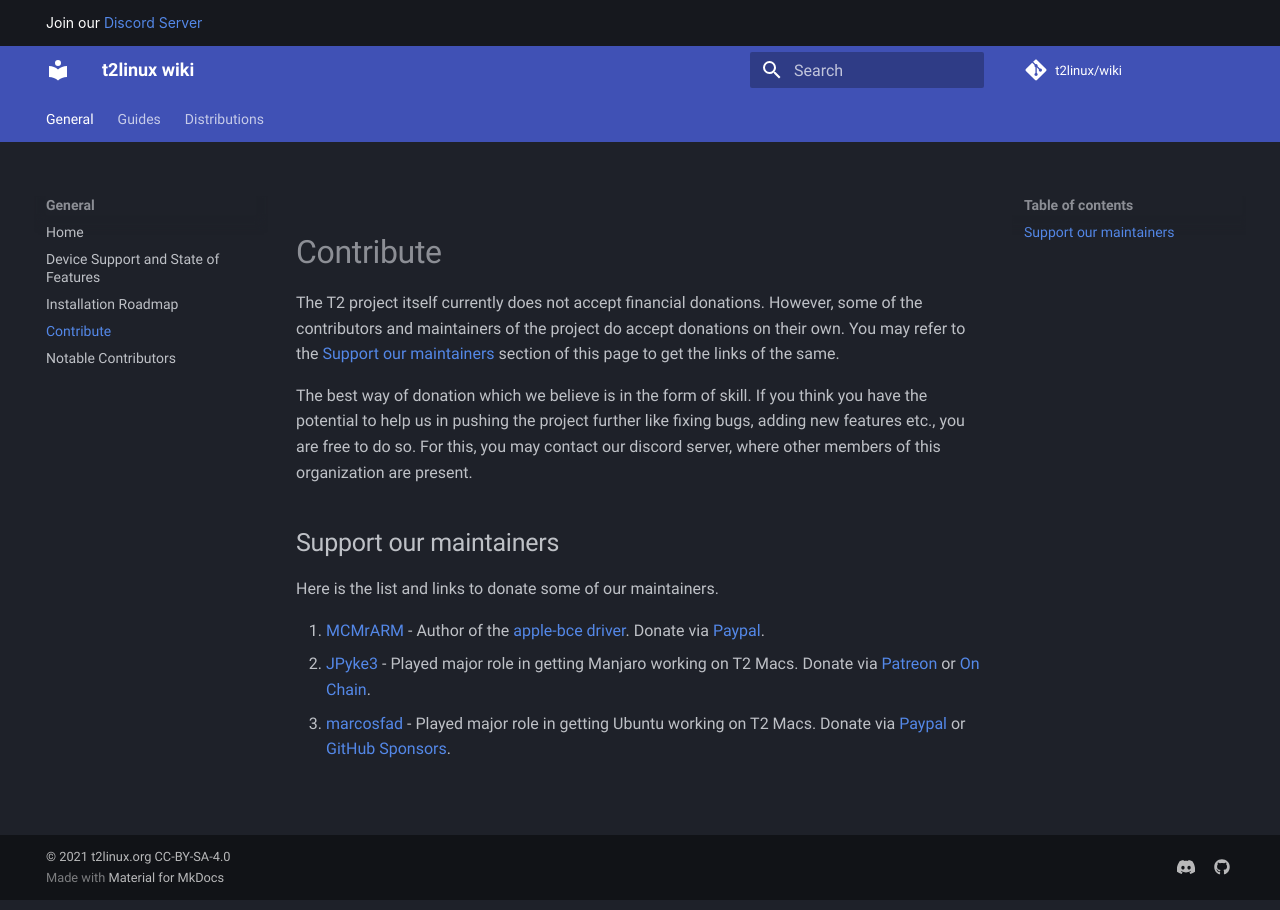
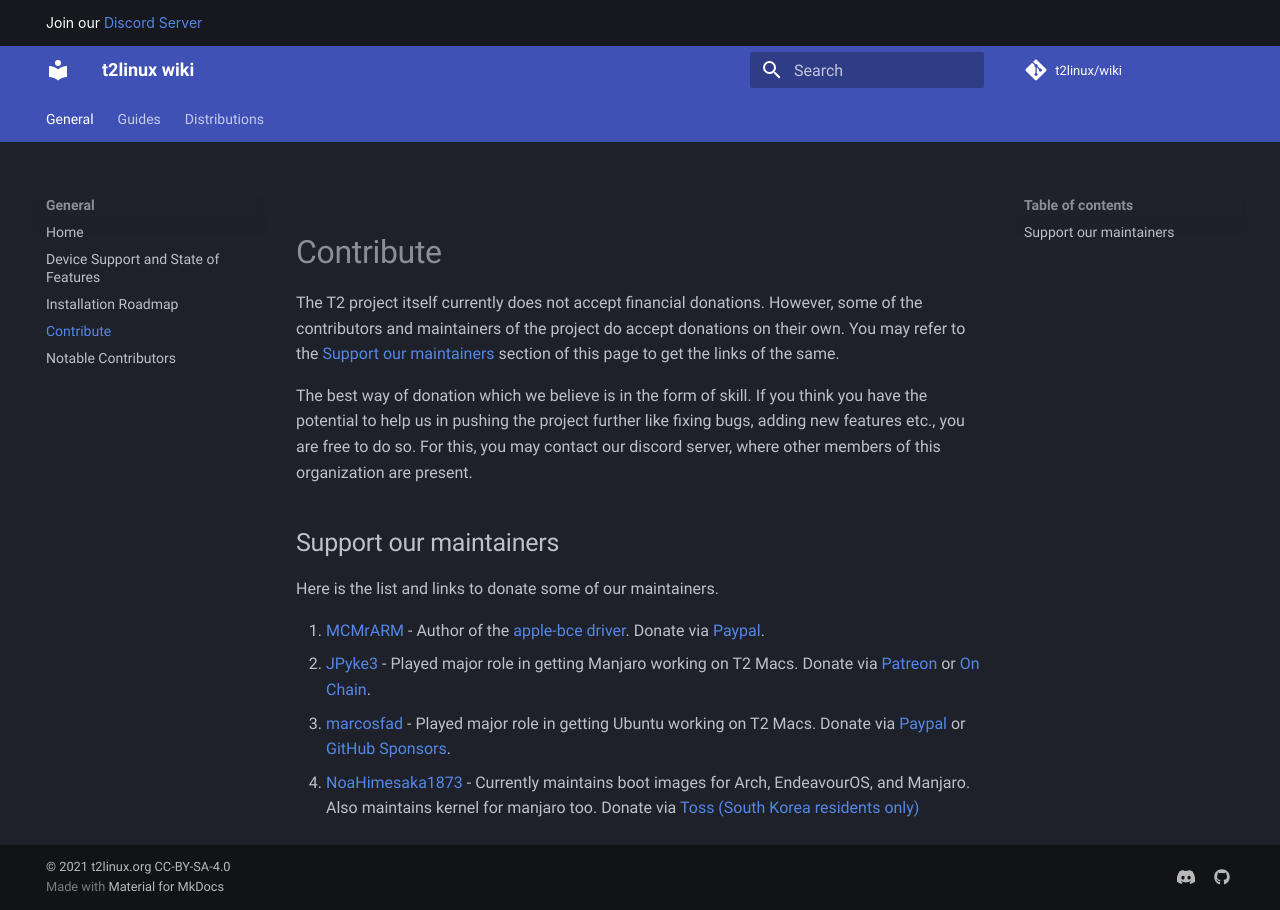
Before and after one commit to t2linux/wiki, an MkDocs documentation site: the page built from docs/contribute.md, in a window 1280 px wide. Built offline with MkDocs 1.6.1 and Material for MkDocs 9.7.7, drawn with Linux system fonts in a browser that asks for light colours; comment, search, counter and statistics services are not loaded.

Commit message:
Donate: add donation for NoaHimesaka1873

```diff
--- a/docs/contribute.md
+++ b/docs/contribute.md
@@ -11,3 +11,4 @@ Here is the list and links to donate some of our maintainers.
 1. [MCMrARM](https://github.com/MCMrARM) - Author of the [apple-bce driver](https://github.com/t2linux/apple-bce-drv). Donate via [Paypal](https://paypal.me/mcmrarm).
 2. [JPyke3](https://github.com/JPyke3) - Played major role in getting Manjaro working on T2 Macs. Donate via [Patreon](https://patreon.com/pykee) or [On Chain](https://github.com/JPyke3/mbp-manjaro#donations).
 3. [marcosfad](https://github.com/marcosfad) - Played major role in getting Ubuntu working on T2 Macs. Donate via [Paypal](https://paypal.me/marcosfad) or [GitHub Sponsors](https://github.com/sponsors/marcosfad).
+4. [NoaHimesaka1873](https://github.com/NoaHimesaka1873) - Currently maintains boot images for Arch, EndeavourOS, and Manjaro. Also maintains kernel for manjaro too. Donate via [Toss (South Korea residents only)](https://toss.me/yuifmirror)
```
